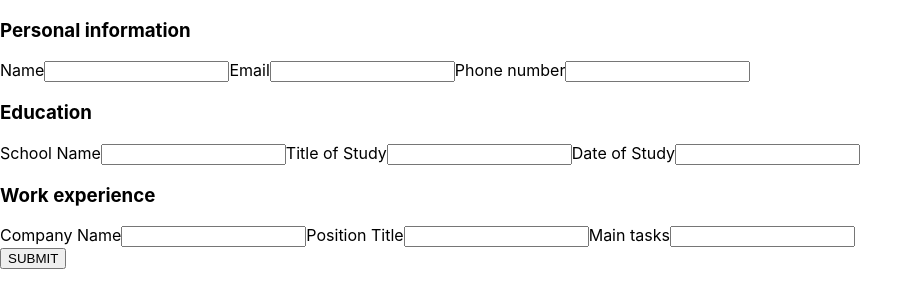
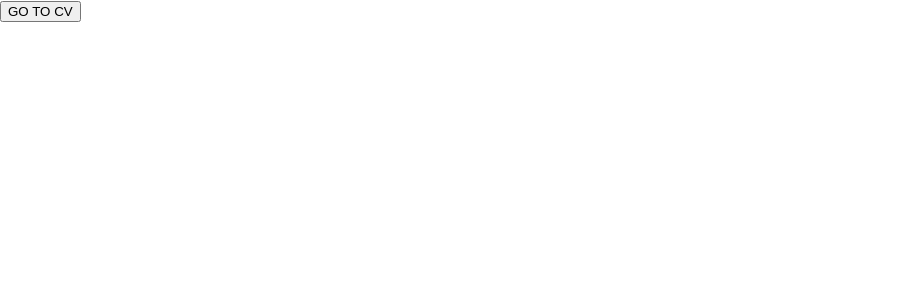
Before and after one commit to Konstanenonen/cv-application, a React (Create React App) app: page / in a window 1280 px wide. Shown: the top 308 px of the page, without its empty margins (0-923 px from the left). Built offline with nearby package versions, Linux system fonts and the light colour scheme.

Commit message:
Had to burn it and start from scratch

```diff
--- a/src/App.tsx
+++ b/src/App.tsx
@@ -1,9 +1,20 @@
 import React from "react";
 import Button from "./components/Button";
-import Form from "./components/Form";
+import { UserInformation } from "./interfaces";
 
 interface AppState {
   fillingForm: boolean;
+  userInformation: UserInformation;
+  education: {
+    school: string;
+    titleOfStudy: string;
+    dateOfStudy: string;
+  };
+  work: {
+    company: string;
+    title: string;
+    tasks: string;
+  };
 }
 
 interface AppProps {}
@@ -14,6 +25,21 @@ class App extends React.Component<AppProps, AppState> {
 
     this.state = {
       fillingForm: true,
+      userInformation: {
+        name: "",
+        email: "",
+        phoneNumber: "",
+      },
+      education: {
+        school: "",
+        titleOfStudy: "",
+        dateOfStudy: "",
+      },
+      work: {
+        company: "",
+        title: "",
+        tasks: "",
+      },
     };
 
     this.toggleFormStatus = this.toggleFormStatus.bind(this);
@@ -26,22 +52,35 @@ class App extends React.Component<AppProps, AppState> {
   }
 
   render() {
-    const { fillingForm } = this.state;
+    const { fillingForm, userInformation, education, work } = this.state;
 
     return (
       <div>
         {fillingForm ? (
-          <Form toggleFormStatus={this.toggleFormStatus} />
-        ) : (
           <Button
             handleClick={() =>
               this.setState((prevState) => ({
                 fillingForm: !prevState.fillingForm,
               }))
             }
-            text="BACK TO FORM"
+            text="GO TO CV"
             isSubmit={false}
           />
+        ) : (
+          <div>
+            <Button
+              handleClick={() =>
+                this.setState((prevState) => ({
+                  fillingForm: !prevState.fillingForm,
+                }))
+              }
+              text="BACK TO FORM"
+              isSubmit={false}
+            />
+            <p>{userInformation.name}</p>
+            <p>{education.school}</p>
+            <p>{work.company}</p>
+          </div>
         )}
       </div>
     );
--- a/src/components/Form.tsx
+++ /dev/null
@@ -1,58 +0,0 @@
-import React from "react";
-import Button from "./Button";
-import FormSection from "./FormSection";
-
-interface FormProps {
-  toggleFormStatus: () => void;
-}
-
-class Form extends React.Component<FormProps> {
-  constructor(props: FormProps) {
-    super(props);
-
-    this.handleSubmit = this.handleSubmit.bind(this);
-  }
-
-  handleSubmit(e: any) {
-    const { toggleFormStatus } = this.props;
-    e.preventDefault();
-    toggleFormStatus();
-  }
-
-  render() {
-    return (
-      <form onSubmit={this.handleSubmit}>
-        <FormSection
-          title="Personal information"
-          firstLabel="Name"
-          firstInput="name"
-          secondLabel="Email"
-          secondInput="email"
-          thirdLabel="Phone number"
-          thirdInput="phoneNumber"
-        />
-        <FormSection
-          title="Education"
-          firstLabel="School Name"
-          firstInput="schoolName"
-          secondLabel="Title of Study"
-          secondInput="titleOfStudy"
-          thirdLabel="Date of Study"
-          thirdInput="dateOfStudy"
-        />
-        <FormSection
-          title="Work experience"
-          firstLabel="Company Name"
-          firstInput="companyName"
-          secondLabel="Position Title"
-          secondInput="positionTitle"
-          thirdLabel="Main tasks"
-          thirdInput="mainTasks"
-        />
-        <Button isSubmit text="SUBMIT" />
-      </form>
-    );
-  }
-}
-
-export default Form;
--- a/src/components/FormSection.tsx
+++ /dev/null
@@ -1,87 +0,0 @@
-import React from "react";
-
-interface FormSectionProps {
-  title: string;
-  firstLabel: string;
-  firstInput: string;
-  secondLabel: string;
-  secondInput: string;
-  thirdLabel: string;
-  thirdInput: string;
-}
-
-interface FormSectionState {
-  firstValue: string;
-  secondValue: string;
-  thirdValue: string;
-}
-
-class FormSection extends React.Component<FormSectionProps, FormSectionState> {
-  constructor(props: FormSectionProps) {
-    super(props);
-
-    this.state = {
-      firstValue: "",
-      secondValue: "",
-      thirdValue: "",
-    };
-  }
-
-  render() {
-    const {
-      title,
-      firstLabel,
-      firstInput,
-      secondLabel,
-      secondInput,
-      thirdLabel,
-      thirdInput,
-    } = this.props;
-
-    const { firstValue, secondValue, thirdValue } = this.state;
-
-    return (
-      <div>
-        <h3>{title}</h3>
-        <label htmlFor={firstInput}>{firstLabel}</label>
-        <input
-          onChange={(e) =>
-            this.setState({
-              firstValue: e.target.value,
-            })
-          }
-          value={firstValue}
-          type="text"
-          id={firstInput}
-          name={firstInput}
-        />
-        <label htmlFor={secondInput}>{secondLabel}</label>
-        <input
-          onChange={(e) =>
-            this.setState({
-              secondValue: e.target.value,
-            })
-          }
-          value={secondValue}
-          type="text"
-          id={secondInput}
-          name={secondInput}
-        />
-        <label htmlFor={thirdInput}>{thirdLabel}</label>
-        <input
-          onChange={(e) =>
-            this.setState({
-              thirdValue: e.target.value,
-            })
-          }
-          value={thirdValue}
-          type="text"
-          id={thirdInput}
-          name={thirdInput}
-        />
-      </div>
-    );
-  }
-}
-
-export default FormSection;
--- /dev/null
+++ b/src/interfaces.tsx
@@ -0,0 +1,8 @@
+/* eslint-disable import/prefer-default-export */
+interface UserInformation {
+  name: string;
+  email: string;
+  phoneNumber: string;
+}
+
+export type { UserInformation };
```
